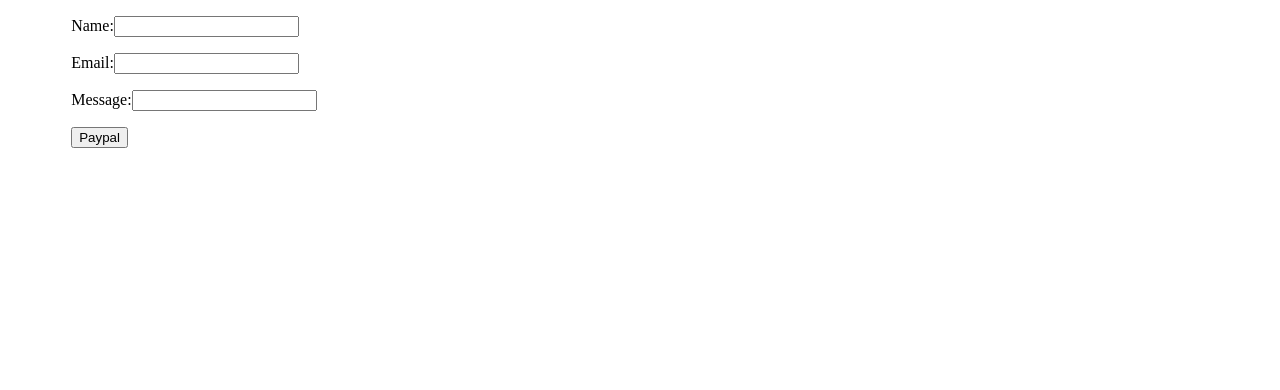
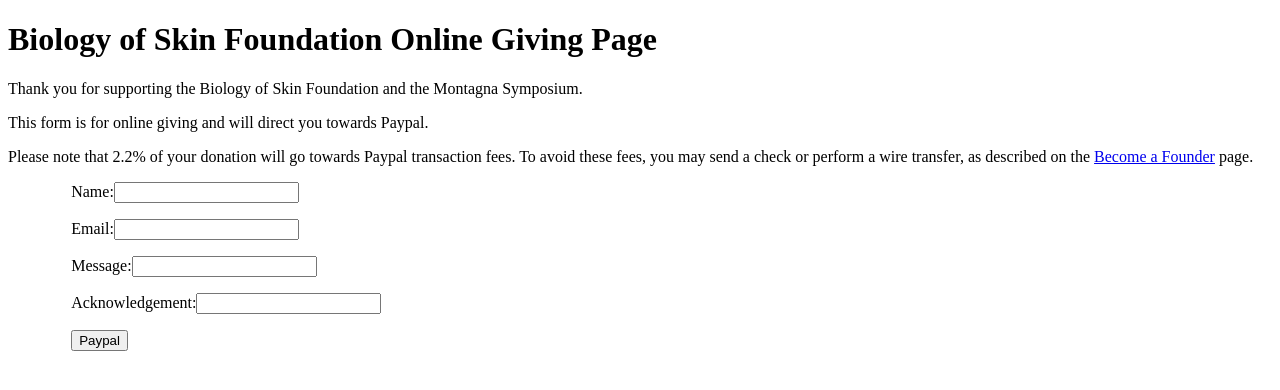
Before and after one commit to sepuckett86/BSF_form, a React app: page / in a window 1280 px wide. Built offline with nearby package versions, Linux system fonts and the light colour scheme.

Commit message:
add extra form field

```diff
--- a/src/components/App.js
+++ b/src/components/App.js
@@ -2,5 +2,13 @@ import React from 'react';
 import Form from './Form';
 
 export default function App() {
-  return <Form />;
+  return (
+    <>
+      <h1>Biology of Skin Foundation Online Giving Page</h1>
+      <p>Thank you for supporting the Biology of Skin Foundation and the Montagna Symposium.</p>
+      <p>This form is for online giving and will direct you towards Paypal.</p>
+      <p>Please note that 2.2% of your donation will go towards Paypal transaction fees. To avoid these fees, you may send a check or perform a wire transfer, as described on the <a href="https://biologyofskinfoundation.org/founder.html">Become a Founder</a> page.</p>
+      <Form />
+    </>
+  );
 }
--- a/src/components/Form.js
+++ b/src/components/Form.js
@@ -6,6 +6,7 @@ export default function Form() {
   const [name, setName] = useState('');
   const [email, setEmail] = useState('');
   const [message, setMessage] = useState('');
+  const [acknowledgement, setAcknowledgement] = useState('');
 
   const encode = (data) => {
     return Object.keys(data)
@@ -56,6 +57,17 @@ export default function Form() {
           ></input>
         </label>
       </p>
+      <p>
+        <label>
+          Acknowledgement:
+          <input
+            type="text"
+            onChange={({ target }) => setAcknowledgement(target.value)}
+            value={acknowledgement}
+          ></input>
+        </label>
+      </p>
+
       <Button />
     </form>
   );
--- a/src/index.html
+++ b/src/index.html
@@ -14,6 +14,7 @@
     <input type="text" name="name" />
     <input type="email" name="email" />
     <textarea name="message"></textarea>
+    <input type="acknowledgement" name="acknowledgement" />
   </form>
   <div id="root"></div>
 </body>
```
